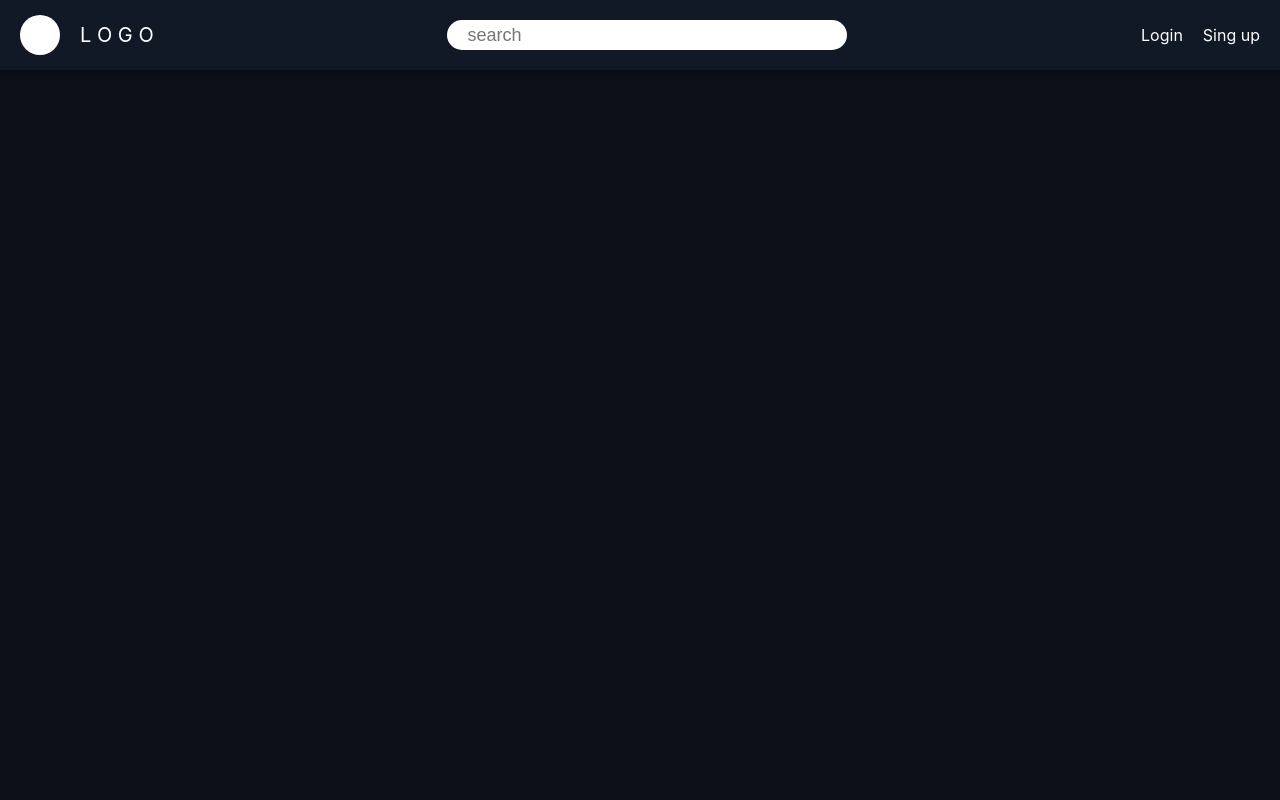
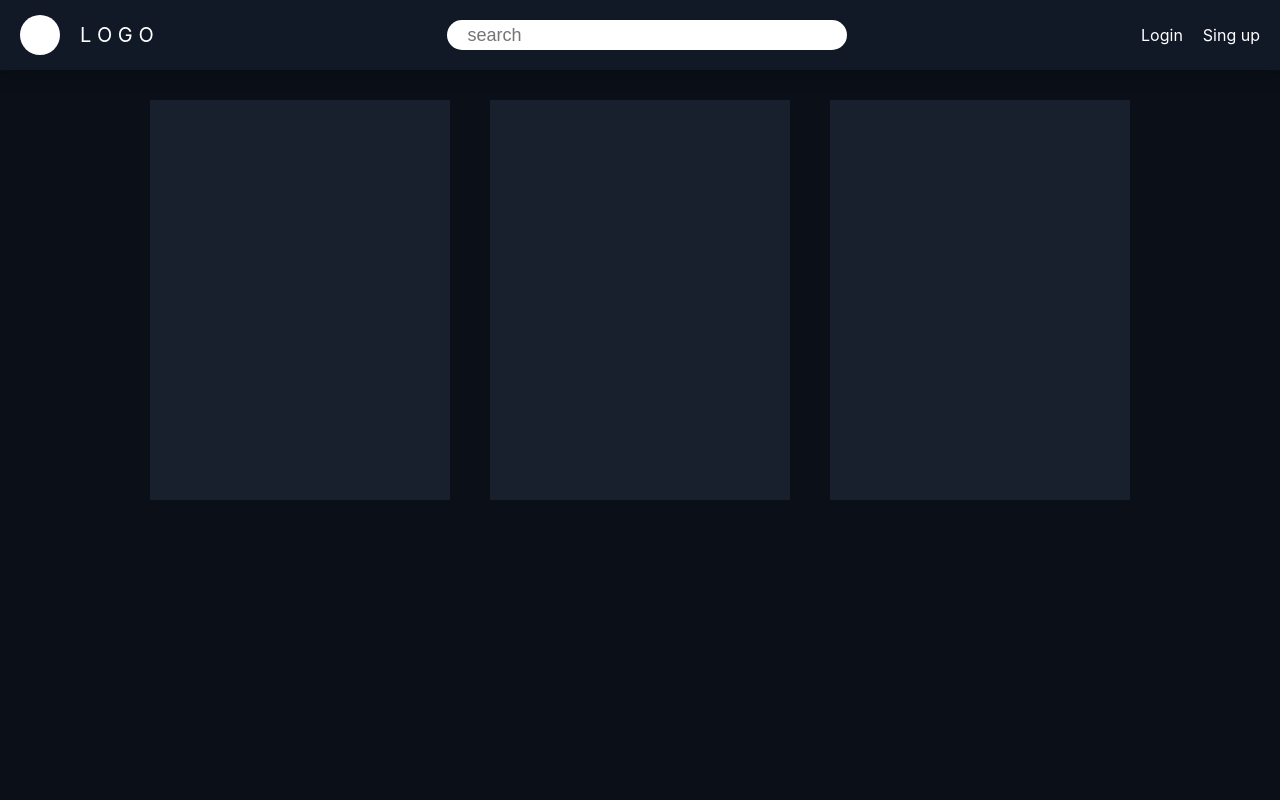
Before and after one commit to KGHerrera/calling-art-frontend, a React (Create React App) app in the folder calling-art-frontend/: page / in a window 1280 px wide. Shown: the top 800 px of the page. Built offline with nearby package versions, Linux system fonts and the light colour scheme.

Commit message:
feat(components): se agrego el archivo Category.js

```diff
--- a/calling-art-frontend/src/App.js
+++ b/calling-art-frontend/src/App.js
@@ -1,14 +1,15 @@
 import NavBar from "./components/NavBar.js";
 import Footer from "./components/Footer.js";
-import './styles/ScrollBar.css';
-import "./App.css"
+import Content from "./components/Content.js";
+import "./styles/ScrollBar.css";
+import "./App.css";
 
 function App() {
   return (
     <>
-    <NavBar />
-    <div className="content"></div>
-    <Footer />
+      <NavBar />
+      <Content />
+      <Footer />
     </>
   );
 }
--- a/calling-art-frontend/src/components/Content.js
+++ b/calling-art-frontend/src/components/Content.js
@@ -1,7 +1,11 @@
-export default function Content( props ){
-    return (
-        <div className="content-conteiner">
-            <div className="image-conteiner"></div>
-        </div>
-    );
+import "../styles/Content.css";
+
+export default function Content(props) {
+  return (
+    <div className="content-conteiner">
+      <div className="image-conteiner"></div>
+      <div className="image-conteiner"></div>
+      <div className="image-conteiner"></div>
+    </div>
+  );
 }
--- /dev/null
+++ b/calling-art-frontend/src/styles/Content.css
@@ -0,0 +1,18 @@
+.content-conteiner{
+    margin-top: 80px;
+    min-height: 100vh;
+    width: 100%;
+    display: flex;
+    flex-wrap: wrap;
+    justify-content: center;
+}
+
+.image-conteiner{
+    width: 300px;
+    height: 400px;
+    margin: 20px;
+    background-color: #181F2D;
+    background-repeat: no-repeat;
+    background-size: cover;
+    background-position: center;
+}
--- a/calling-art-frontend/src/styles/NavBar.css
+++ b/calling-art-frontend/src/styles/NavBar.css
@@ -8,7 +8,7 @@
     height: 70px;
     width: 100%;
     font-size: 16px;
-    box-shadow: 0 0 10px #06080c10;
+    box-shadow: 0 0 20px #06080c77;
     position: fixed;
     top: 0;
 }
```
Also changed, not shown: calling-art-frontend/src/components/Category.js (added, +14 -0 lines), calling-art-frontend/src/components/Footer.js (+12 -7 lines), calling-art-frontend/src/components/NavBar.js (+14 -6 lines).
